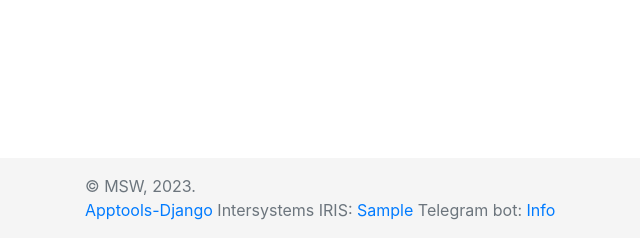
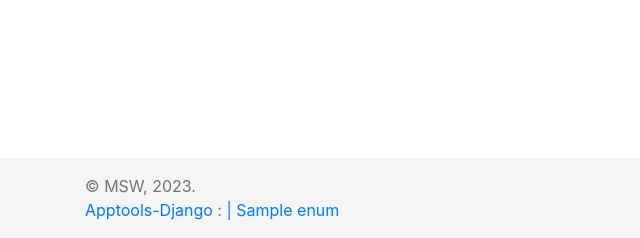
Before and after one commit to SergeyMi37/app-dj-param, a Django app: template templates/pages/index.html in a window 1280 px wide. Shown: the part 562-800 px from the top of the page, without its empty margins (0-640 px from the left). Run offline with Django 3.2, Linux system fonts and the light colour scheme; the template is opened without the code that fills it: most values are stand-ins (such as "Sample title", 1, 10 or a date in 2020); parts of the project's set-up code (start-up, migrations or seed data) failed here and were passed over; some libraries are stand-ins or nearby versions.

Commit message:
fix iris

```diff
--- a/templates/inc/inc-footer.html
+++ b/templates/inc/inc-footer.html
@@ -3,10 +3,13 @@
     <span class="text-muted">&copy; MSW, {% now "Y" %}. <br>
       <a target="_blank" href="https://github.com/SergeyMi37/app-dj-param">Apptools-Django</a> </span>
      {% if iris_footer %}
-      <span class="text-muted">Intersystems IRIS:
-        <a target="_blank" href="/iris_info/">{{iris_footer}}</a> </span>
-      <span class="text-muted">Telegram bot:
-          <a target="_blank" href="/iris_info/">Info</a> </span>
+      <span class="text-muted">:
+        <a target="_blank" href="{{ iris_footer.url }}> {{ iris_footer.ver }} </a> </span>
+        {% for enum in iris_footer.apps %}
+          <span class="text-muted"> |
+            <a target="_blank" href="{{ enum.url }}">{{ enum.name }}</a>
+          </span>
+        {% endfor %}
       {% endif %}
     </div>
 </footer>
```
Also changed, not shown: dtb/views.py (+11 -10 lines), 1 other file.
